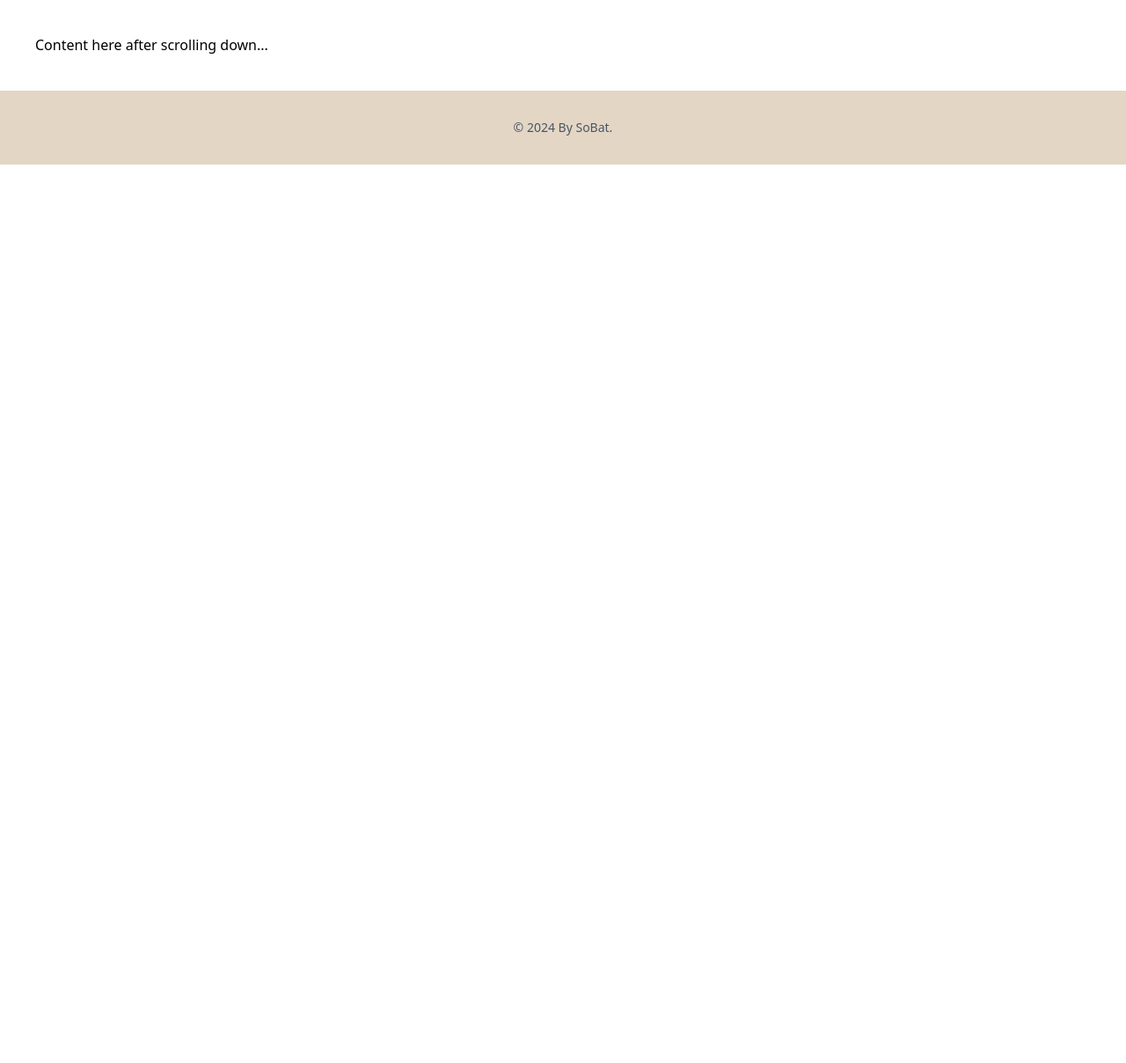
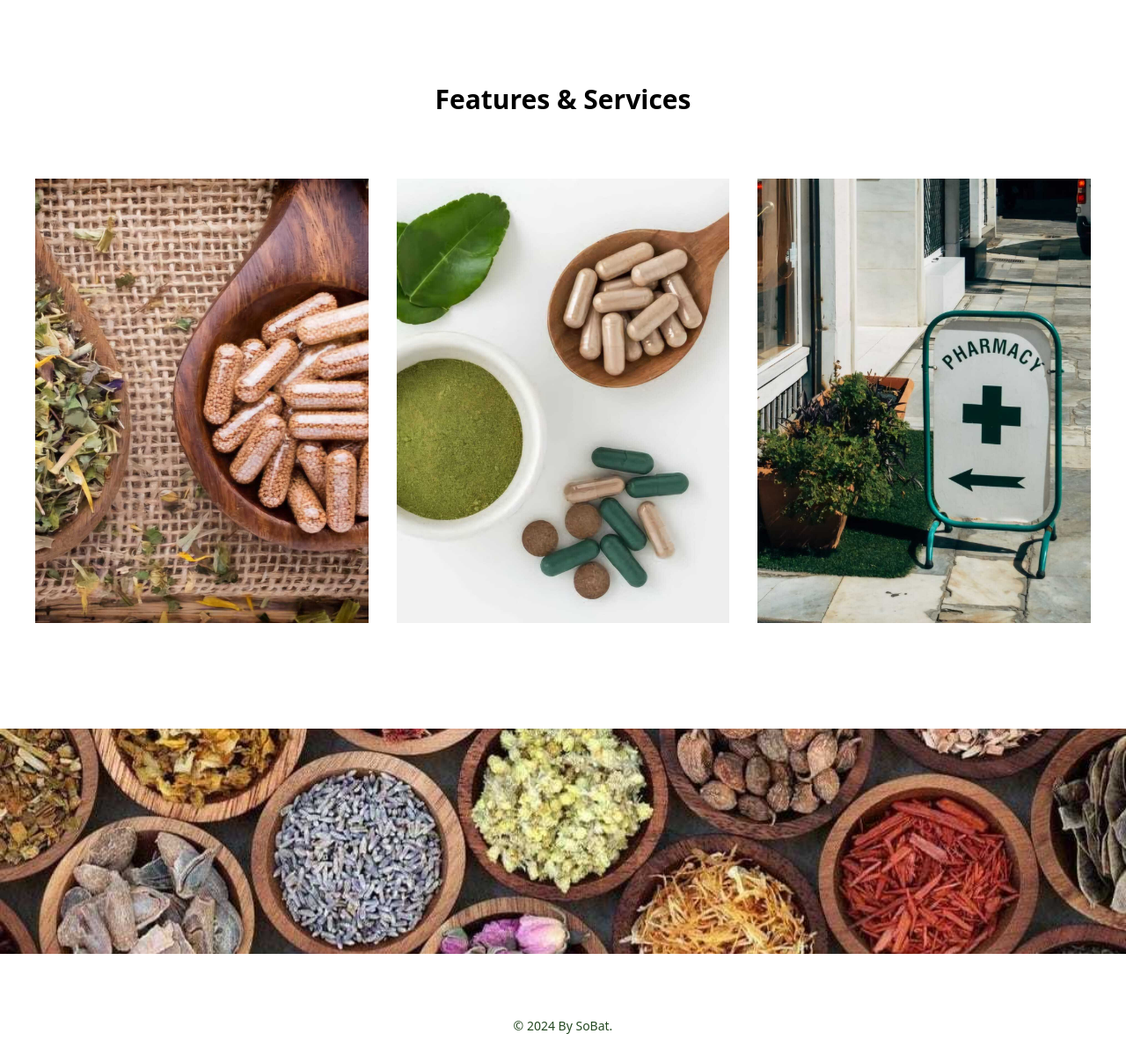
Before and after one commit to arpinasaran/sobat, a Django app: page / in a window 1280 px wide. Shown: the part 801-2009 px from the top of the page at 88% size. Before the commit the page ends 988 px from the top, so only its background shows below. Run offline with Django 5.2, Linux system fonts and the light colour scheme; the visitor is signed in with stand-in values (Sample User, id 1); some libraries are stand-ins or nearby versions.

Commit message:
Design Homepage

```diff
--- a/main/templates/main.html
+++ b/main/templates/main.html
@@ -11,23 +11,63 @@
 
 <!-- Hero Section with Centered Text and Button -->
 <div class="relative">
-    <img src="{% static 'image/main.jpg' %}" alt="Main Image" class="w-full h-screen object-cover">
+    <video autoplay loop muted playsinline class="w-full h-screen object-cover">
+        <source src="{% static 'image/main.mp4' %}" type="video/mp4">
+        Your browser does not support the video tag.
+    </video>
     <div class="absolute inset-0 flex flex-col items-center justify-center text-white text-center bg-black bg-opacity-50">
-        <h1 class="text-4xl font-bold">Solo Obat</h1>
-        <button onclick="scrollToBottom()" class="mt-4 bg-white text-black font-semibold py-2 px-6 rounded hover:bg-gray-300">
+        <h1 class="text-5xl font-bold mb-2">Solo Obat</h1>
+        <p class="text-lg mb-4 text-center max-w-md">Discover the finest medicines and herbal remedies to enhance your health and well-being.</p>
+        <button onclick="scrollToBottom()" class="mt-2 bg-transparent border-2 border-white text-white font-semibold py-2 px-6 rounded-full hover:bg-white hover:text-black transition duration-300">
             Selengkapnya &rarr;
         </button>
     </div>
 </div>
 
 <!-- Content that is scrolled to when clicking 'Selengkapnya' -->
-<div id="scroll-target" class="p-10">
-    <p>Content here after scrolling down...</p>
+<div id="scroll-target" class="p-10 pt-24">
+    <!-- Features/Services Title -->
+    <h2 class="text-3xl font-semibold text-center mb-8">Features & Services</h2>
+
+    <!-- Product, QnA, and Shop Section -->
+    <div class="flex flex-col md:flex-row justify-center space-x-0 md:space-x-8 py-10 space-y-8 md:space-y-0">
+        <!-- Product Image -->
+        <a href="{% url 'product:show_main' %}" class="relative group max-w-md">
+            <img src="{% static 'image/product.jpg' %}" alt="Product" class="w-full h-auto transition duration-300 group-hover:opacity-75">
+            <div class="absolute inset-0 bg-gray-800 bg-opacity-50 opacity-0 group-hover:opacity-100 transition duration-300 flex items-center justify-center">
+                <span class="text-white text-2xl font-semibold">Product</span>
+            </div>
+        </a>
+
+        <!-- QnA Image -->
+        <a href="{% url 'forum:show_forum' %}" class="relative group max-w-md">
+            <img src="{% static 'image/qna.jpg' %}" alt="QnA" class="w-full h-auto transition duration-300 group-hover:opacity-75">
+            <div class="absolute inset-0 bg-gray-800 bg-opacity-50 opacity-0 group-hover:opacity-100 transition duration-300 flex items-center justify-center">
+                <span class="text-white text-2xl font-semibold">QnA</span>
+            </div>
+        </a>
+
+        <!-- Shop Image -->
+        <a href="{% url 'shop:list' %}" class="relative group max-w-md">
+            <img src="{% static 'image/shop.jpg' %}" alt="Shop" class="w-full h-auto transition duration-300 group-hover:opacity-75">
+            <div class="absolute inset-0 bg-gray-800 bg-opacity-50 opacity-0 group-hover:opacity-100 transition duration-300 flex items-center justify-center">
+                <span class="text-white text-2xl font-semibold">Shop</span>
+            </div>
+        </a>
+    </div>
+</div>
+
+<!-- Static Image with Hover Effect and Thank-You Message -->
+<div class="relative group my-10">
+    <img src="{% static 'image/home.jpg' %}" alt="Thank You Image" class="w-full h-64 object-cover transition duration-300 group-hover:opacity-75">
+    <div class="absolute inset-0 bg-gray-800 bg-opacity-50 opacity-0 group-hover:opacity-100 transition duration-300 flex items-center justify-center">
+        <span class="text-white text-xl font-semibold">Thank you for using our website</span>
+    </div>
 </div>
 
 <!-- Footer Section -->
-<div class="bg-[#e3d6c5] py-8 text-center">
-    <p class="text-sm text-gray-600">© 2024 By SoBat.</p>
+<div class="bg-white py-8 text-center">
+    <p class="text-sm text-[#254922]">© 2024 By SoBat.</p>
 </div>
 
 <script>
--- a/templates/navbar.html
+++ b/templates/navbar.html
@@ -1,16 +1,18 @@
 {% load static %}
 <nav class="bg-white shadow-md fixed top-0 left-0 z-40 w-full">
-    <div class="max-w-7xl mx-auto px-4 sm:px-6 lg:px-8">
-        <div class="flex items-center justify-between h-16">
-            <!-- Logo and SoBat Text -->
-            <div class="flex items-center space-x-2">
+    <!-- Gambar Header Kiri -->
+    <img src="{% static 'image/header_left.jpg' %}" alt="Header Left" class="absolute top-0 left-0 h-16">
+
+    <div class="relative max-w-7xl mx-auto px-4 sm:px-6 lg:px-8 flex items-center justify-between">
+        <div class="flex-grow flex items-center justify-between h-16" style="padding-left: 100px; padding-right: 100px;">
+            <!-- SoBat Text -->
+            <div class="flex items-center space-x-2 bg-white px-2 py-1 rounded-md">
                 <a href="{% url 'main:show_main' %}">
-                    <img src="{% static 'image/Logo.jpg' %}" alt="SoBat Logo" class="h-10">
+                    <span class="text-2xl font-bold" style="color: #254922;">SoBat</span>
                 </a>
-                <span class="text-2xl font-bold" style="color: #254922;">SoBat</span>
             </div>
             <!-- Desktop Menu -->
-            <div class="hidden md:flex space-x-6">
+            <div class="hidden md:flex items-center space-x-6 bg-white px-2 py-1 rounded-md">
                 <a href="{% url 'main:show_main' %}" class="text-gray-700 hover:text-black">Home</a>
                 <a href="{% url 'product:show_main' %}" class="text-gray-700 hover:text-black">Products</a>
                 <a href="{% url 'forum:show_forum' %}" class="text-gray-700 hover:text-black">QnA</a>
@@ -19,8 +21,19 @@
                     {% if user.shopprofile %}
                         <a href="{% url 'shop:profile' shop_id=user.shopprofile.id %}" class="text-gray-700 hover:text-black">My Shop</a>
                     {% endif %}
-                    <span class="text-gray-500">Welcome, {{ user.username }}</span>
-                    <a href="{% url 'authentication:logout' %}" class="text-gray-700 hover:text-red-600">Logout</a>
+                    <div class="relative inline-block text-left">
+                        <div>
+                            <span class="flex items-center cursor-pointer" id="user-icon">
+                                <img src="{% static 'image/navbar.jpg' %}" alt="User Icon" class="w-10 h-10 rounded-full">
+                                <span class="text-gray-500 ml-2">Welcome, {{ user.username }}</span>
+                            </span>
+                        </div>
+                        <div id="logout-menu" class="hidden absolute right-0 mt-2 w-48 bg-white rounded-md shadow-lg z-10">
+                            <div class="py-1">
+                                <a href="{% url 'authentication:logout' %}" class="block px-4 py-2 text-gray-700 hover:bg-gray-100">Logout</a>
+                            </div>
+                        </div>
+                    </div>
                 {% else %}
                     <a href="{% url 'authentication:login' %}" class="text-gray-700 hover:text-blue-600">Login</a>
                     <a href="{% url 'authentication:register' %}" class="text-gray-700 hover:text-green-600">Register</a>
@@ -36,6 +49,9 @@
             </div>
         </div>
     </div>
+
+    <!-- Gambar Header Kanan -->
+    <img src="{% static 'image/header_right.jpg' %}" alt="Header Right" class="absolute top-0 right-0 h-16">
 
     <!-- Mobile Menu -->
     <div class="mobile-menu hidden md:hidden px-4 pt-2 pb-4 bg-white shadow-lg">
@@ -58,8 +74,22 @@
 <script>
     const btn = document.querySelector("button.mobile-menu-button");
     const menu = document.querySelector(".mobile-menu");
+    const userIcon = document.getElementById("user-icon");
+    const logoutMenu = document.getElementById("logout-menu");
 
     btn.addEventListener("click", () => {
         menu.classList.toggle("hidden");
     });
+
+    // Toggle logout menu
+    userIcon.addEventListener("click", () => {
+        logoutMenu.classList.toggle("hidden");
+    });
+
+    // Close the logout menu when clicking outside
+    window.addEventListener("click", (event) => {
+        if (!userIcon.contains(event.target) && !logoutMenu.contains(event.target)) {
+            logoutMenu.classList.add("hidden");
+        }
+    });
 </script>
```
Also changed, not shown: static/css/global.css (line endings or trailing spaces), static/image/Logo.jpg (deleted), static/image/Main.JPG (deleted), static/image/header_left.jpg (added), static/image/header_mid.jpg (added), static/image/header_right.jpg (added), static/image/home.jpg (added), static/image/navbar.jpg (added), static/image/product.jpg (added), static/image/qna.jpg (added), static/image/shop.jpg (added), 2 other files.
